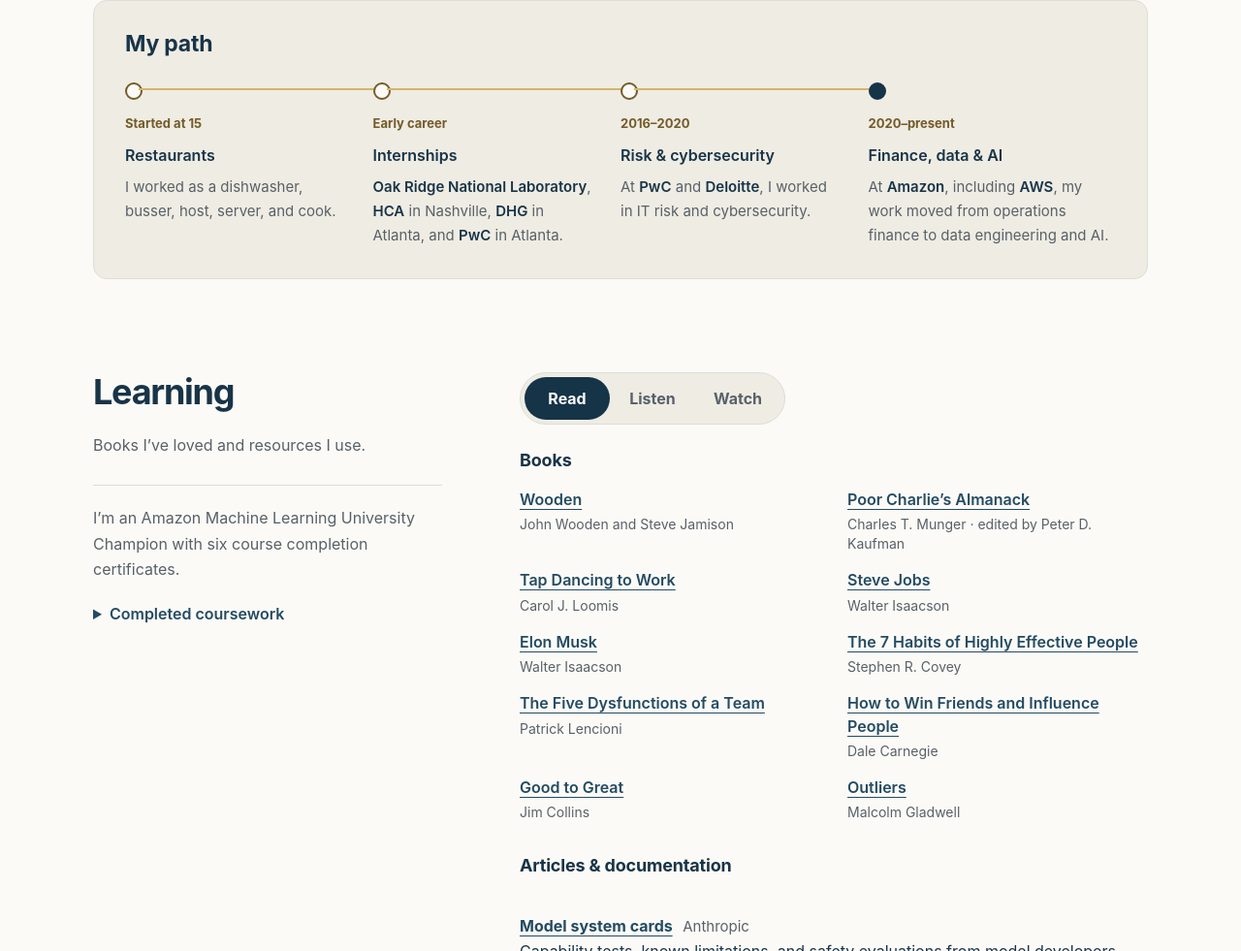
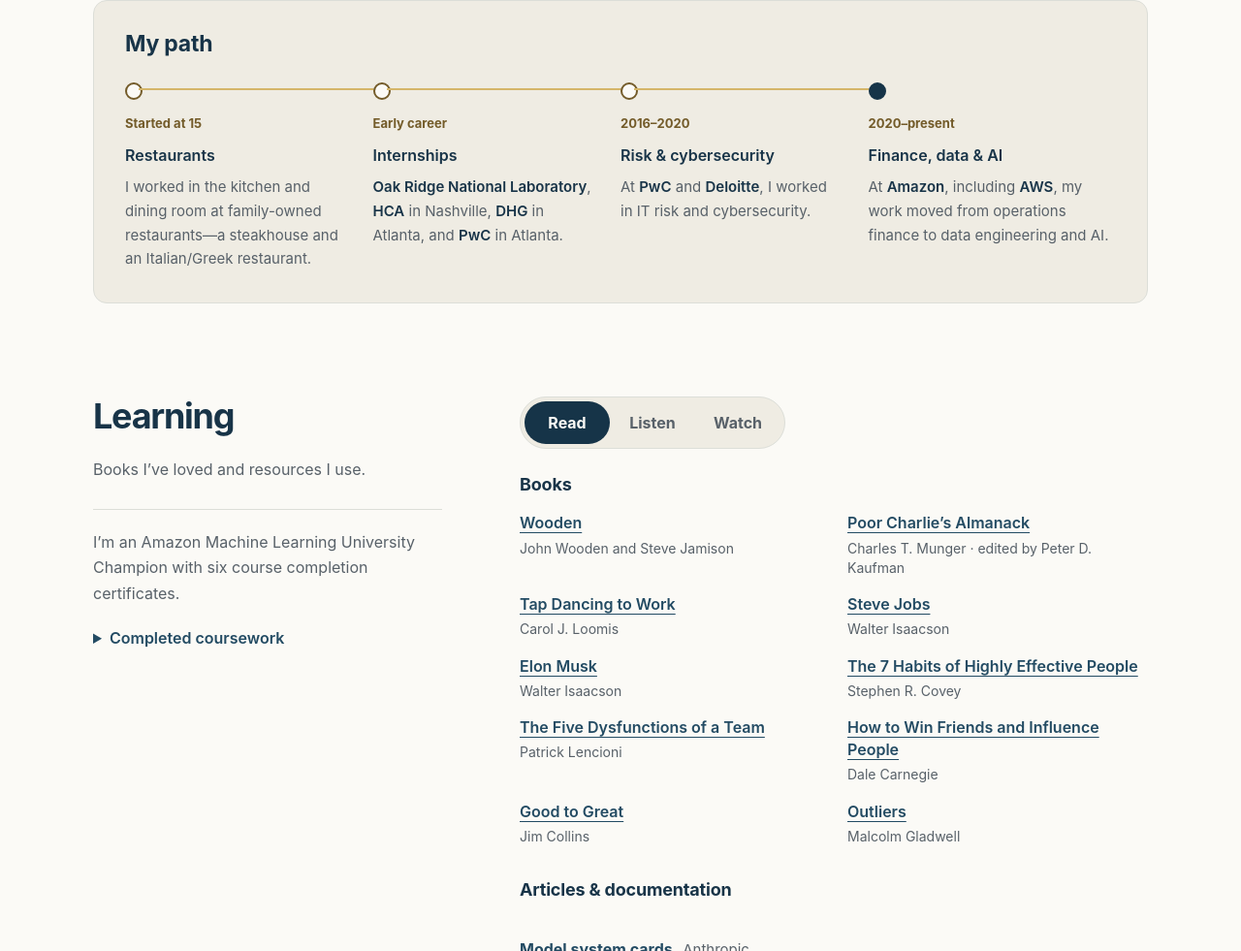
Before and after one commit to lukepionk/lukepionk.com, a website: page site/index.html in a window 1280 px wide. Shown: the part 2075-3056 px from the top of the page at 97% size. Drawn offline with Linux system fonts and the light colour scheme.

Commit message:
Add a personal detail about early restaurant work

```diff
--- a/site/index.html
+++ b/site/index.html
@@ -135,7 +135,7 @@
             <li>
               <span class="career-date">Started at 15</span>
               <h4>Restaurants</h4>
-              <p>I worked as a dishwasher, busser, host, server, and cook.</p>
+              <p>I worked in the kitchen and dining room at family-owned restaurants&mdash;a steakhouse and an Italian/Greek restaurant.</p>
             </li>
             <li>
               <span class="career-date">Early career</span>
```
